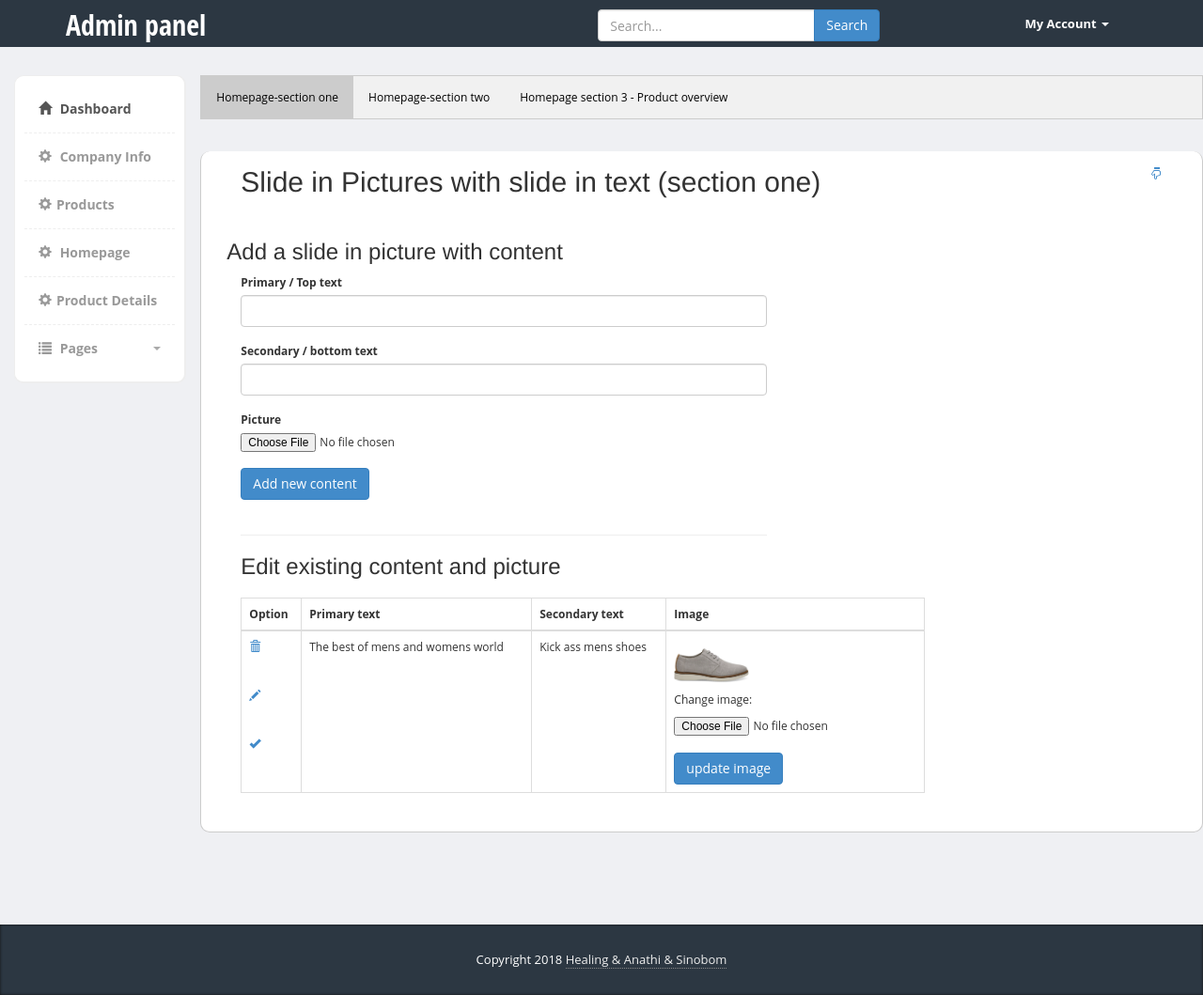
After one commit to HaichH/ont, a PHP site: page /Admin/homepage_edditor.html in a window 1280 px wide. The commit adds this page. Shown: the whole page at 94% size. Run offline with PHP 8.4, Linux system fonts and the light colour scheme.

Commit message:
delivery for anathi

```diff
--- a/Admin/css/styles.css
+++ b/Admin/css/styles.css
@@ -650,3 +650,59 @@ body {
       border-radius:10px;
    }
 }
+/* Style the tab */
+.tab {
+    overflow: hidden;
+    border: 1px solid #ccc;
+    background-color: #f1f1f1;
+}
+
+/* Style the buttons that are used to open the tab content */
+.tab button {
+    background-color: inherit;
+    float: left;
+    border: none;
+    outline: none;
+    cursor: pointer;
+    padding: 14px 16px;
+    transition: 0.3s;
+}
+
+/* Change background color of buttons on hover */
+.tab button:hover {
+    background-color: #ddd;
+}
+
+/* Create an active/current tablink class */
+.tab button.active {
+    background-color: #ccc;
+}
+
+/* Style the tab content */
+.tabcontent {
+    display: none;
+    padding: 6px 12px;
+    border: 1px solid #ccc;
+    border-top: none;
+}
+.tabcontent {
+    animation: fadeEffect 1s; /* Fading effect takes 1 second */
+}
+
+/* Go from zero to full opacity */
+@keyframes fadeEffect {
+    from {opacity: 0;}
+    to {opacity: 1;}
+}
+
+/*#sectionOne{
+    display: none;
+}
+
+#sectionTwo{
+    display: none;
+}
+
+#sectionThree{
+    display: none;
+}*/
--- /dev/null
+++ b/Admin/homepage_edditor.html
@@ -0,0 +1,268 @@
+<!DOCTYPE html>
+<html>
+  <head>
+    <title>Admin Panel</title>
+    <meta name="viewport" content="width=device-width, initial-scale=1.0">
+    <!-- Bootstrap -->
+    <link href="bootstrap/css/bootstrap.min.css" rel="stylesheet">
+    <!-- styles -->
+    <link href="css/styles.css" rel="stylesheet">
+  </head>
+  <body>
+  	<div class="header">
+	     <div class="container">
+	        <div class="row">
+	           <div class="col-md-5">
+	              <!-- Logo -->
+	              <div class="logo">
+	                 <h1><a href="index.html">Admin panel</a></h1>
+	              </div>
+	           </div>
+	           <div class="col-md-5">
+	              <div class="row">
+	                <div class="col-lg-12">
+	                  <div class="input-group form">
+	                       <input type="text" class="form-control" placeholder="Search...">
+	                       <span class="input-group-btn">
+	                         <button class="btn btn-primary" type="button">Search</button>
+	                       </span>
+	                  </div>
+	                </div>
+	              </div>
+	           </div>
+	           <div class="col-md-2">
+	              <div class="navbar navbar-inverse" role="banner">
+	                  <nav class="collapse navbar-collapse bs-navbar-collapse navbar-right" role="navigation">
+	                    <ul class="nav navbar-nav">
+	                      <li class="dropdown">
+	                        <a href="#" class="dropdown-toggle" data-toggle="dropdown">My Account <b class="caret"></b></a>
+	                        <ul class="dropdown-menu animated fadeInUp">
+
+	                          <li><a href="login.html">Logout</a></li>
+	                        </ul>
+	                      </li>
+	                    </ul>
+	                  </nav>
+	              </div>
+	           </div>
+	        </div>
+	     </div>
+	</div>
+
+    <div class="page-content">
+    	<div class="row">
+		  <div class="col-md-2">
+		  	<div class="sidebar content-box" style="display: block;">
+                <ul class="nav">
+                    <!-- Main menu -->
+                    <li class="current"><a href="index.html"><i class="glyphicon glyphicon-home"></i> Dashboard</a></li>
+                    <li><a href="calendar.html"><i class="glyphicon glyphicon-cog"></i> Company Info</a></li>
+                    <li><a href="stats.html"><i class="glyphicon glyphicon-cog"></i>Products</a></li>
+                    <li><a href="tables.html"><i class="glyphicon glyphicon-cog"></i> Homepage</a></li>
+                    <li><a href="buttons.html"><i class="glyphicon glyphicon-cog"></i>Product Details</a></li>
+                    <li class="submenu">
+                         <a href="#">
+                            <i class="glyphicon glyphicon-list"></i> Pages
+                            <span class="caret pull-right"></span>
+                         </a>
+                         <!-- Sub menu -->
+                         <ul>
+                            <li><a href="login.html">Homepage</a></li>
+                            <li><a href="signup.html">Products</a></li>
+                        </ul>
+                    </li>
+                </ul>
+             </div>
+		  </div>
+		  <div class="col-md-10">
+		  	<div class="row">
+                          <div class="tab">
+                            <button class="tablinks" id="defaultOpen" onclick="openCity(event, 'sectionOne')">Homepage-section one</button>
+                            <button class="tablinks" onclick="openCity(event, 'sectionTwo')">Homepage-section two</button>
+                            <button class="tablinks" onclick="openCity(event, 'sectionThree')">Homepage section 3 - Product overview</button>
+                          </div>
+                            <br><br>
+
+                    <div class="content-box-large tabcontent" id="sectionOne">
+                                <div class="panel-heading">
+                                    <div class="panel-title"><h2>Slide in Pictures with slide in text (section one)</h2></div>
+
+                                        <div class="panel-options">
+                                                <a href="#" data-rel="reload"><i class="glyphicon glyphicon-hand-down"></i></a>
+                                        </div>
+                                </div>
+                                <div class="panel-body">
+                                    <h3>Add a slide in picture with content </h3>
+                                    <form>
+
+                                        <div class="col-sm-7"><label>Primary / Top text</label><br><input required class="form-control" type="text" name="prim_text"><br></div>
+
+                                        <div class="col-sm-7"><label>Secondary / bottom text</label><br><input required class="form-control" type="text" name="sec_text"><br></div>
+                                    <div class="col-sm-7"><label>Picture</label>
+                                        <input required type="file" name="slide_pic"> <br></div>
+                                        <div class="col-sm-7"><input type="submit" value="Add new content" class="btn btn-primary"><br><br></div>
+                                    </form><br>
+
+                                    <div class="col-sm-7"><hr><h3>Edit existing content and picture<h3></div>
+                            <div class="col-sm-9"><table class="table table-bordered">
+                              <thead>
+                                <tr>
+                                  <th>Option</th>
+                                  <th>Primary text</th>
+                                  <th>Secondary text</th>
+                                  <th>Image</th>
+                                </tr>
+                              </thead>
+
+                              <tbody>
+                                <tr>
+                                    <td ><a href="#"><span class="glyphicon glyphicon-trash"></span><br><br><br> <span class="glyphicon glyphicon-pencil"></span><br><br><br>
+                                            <span class="glyphicon glyphicon-ok"></span></a></td>
+                                  <td>The best of mens and womens world</td>
+                                  <td>Kick ass mens shoes</td>
+                                  <td><img src="shoe.jpg" alt="shoe" width="80"> <br>
+                                      <p>Change image: </p>
+                                      <form>
+                                          <input type="file" name="section1_img"><br>
+                                          <input type="submit" value="update image" class="btn btn-primary">
+                                      </form>
+                                  </td>
+                                </tr>
+                              </tbody>
+                            </table>
+                            </div>
+                                </div>
+		  	</div>
+                            <br><br>
+
+                            <!-- Section 2 -->
+                             <div class="content-box-large tabcontent" id="sectionTwo">
+                                <div class="panel-heading">
+                                    <div class="panel-title"><h2>Categories with background images</h2></div>
+
+                                        <div class="panel-options">
+                                                <a href="#" data-rel="reload"><i class="glyphicon glyphicon-hand-down"></i></a>
+                                        </div>
+                                </div>
+                                <div class="panel-body">
+                                    <h3>Categories mixed with pictures and descriptive texts </h3>
+                                    <form>
+
+                                        <div class="col-sm-7"><label>Category</label><br>
+                                            <select class="form-control" name="categpry">
+                                                <option>Hello</option>
+                                            </select>
+                                        <br></div>
+
+                                        <div class="col-sm-7"><label>Descriptive text</label><br><input required class="form-control" type="text" name="prim_text"><br></div>
+                                        <div class="col-sm-7"><label>Picture</label>
+                                        <input required type="file" name="slide_pic"> <br></div>
+                                        <div class="col-sm-7"><input type="submit" value="Add new quick links" class="btn btn-primary"><br><br></div>
+                                    </form><br>
+
+                                    <div class="col-sm-7"><hr><h3>Edit existing content and picture<h3></div>
+                                <div class="col-sm-9"><table class="table table-bordered">
+                              <thead>
+                                <tr>
+                                  <th>Option</th>
+                                  <th>Category</th>
+                                  <th>Catchy text</th>
+                                  <th>Image</th>
+                                </tr>
+                              </thead>
+
+                              <tbody>
+                                <tr>
+                                    <td ><a href="#"><span class="glyphicon glyphicon-trash"></span><br><br><br> <span class="glyphicon glyphicon-pencil"></span><br><br><br>
+                                            <span class="glyphicon glyphicon-ok"></span></a></td>
+                                  <td>Shoes</td>
+                                  <td>Quality Mens</td>
+                                  <td><img src="shoe.jpg" alt="shoe" width="80"> <br>
+                                      <p>Change image: </p>
+                                      <form>
+                                          <input type="file" name="section1_img"><br>
+                                          <input type="submit" value="update image" class="btn btn-primary">
+                                      </form>
+                                  </td>
+                                </tr>
+                              </tbody>
+                            </table>
+                                </div>
+                                </div>
+		  	</div>
+
+                            <br><br>
+                            <!-- Section 3 -->
+		  	 <div class="content-box-large tabcontent" id="sectionThree">
+                                <div class="panel-heading">
+                                    <div class="panel-title"><h2>Product Overview section - product </h2></div>
+
+                                        <div class="panel-options">
+                                                <a href="#" data-rel="reload"><i class="glyphicon glyphicon-hand-down"></i></a>
+                                        </div>
+                                </div>
+                                <div class="panel-body">
+                                    <h3>Add a slide in picture with content </h3>
+                                    <form>
+
+                                        <div class="col-sm-7"><label>Primary / Top text</label><br><input required class="form-control" type="text" name="prim_text"><br></div>
+
+                                        <div class="col-sm-7"><label>Secondary / bottom text</label><br><input required class="form-control" type="text" name="sec_text"><br></div>
+                                    <div class="col-sm-7"><label>Picture</label>
+                                        <input required type="file" name="slide_pic"> <br></div>
+                                        <div class="col-sm-7"><input type="submit" value="Add new content" class="btn btn-primary"><br><br></div>
+                                    </form><br>
+
+                                    <div class="col-sm-7"><hr><h3>Edit existing content and picture<h3></div>
+                                <div class="col-sm-9"><table class="table table-bordered">
+                              <thead>
+                                <tr>
+                                  <th>Option</th>
+                                  <th>Category</th>
+                                  <th>Image</th>
+                                </tr>
+                              </thead>
+
+                              <tbody>
+                                <tr>
+                                    <td ><a href="#"><span class="glyphicon glyphicon-trash"></span><br><br><br> <span class="glyphicon glyphicon-pencil"></span><br><br><br>
+                                            <span class="glyphicon glyphicon-ok"></span></a></td>
+                                  <td>Shoe</td>
+
+                                  <td><img src="shoe.jpg" alt="shoe" width="80"> <br>
+                                      <p>Change image: </p>
+                                      <form>
+                                          <input type="file" name="section1_img"><br>
+                                          <input type="submit" value="update image" class="btn btn-primary">
+                                      </form>
+                                  </td>
+                                </tr>
+                              </tbody>
+                            </table>
+                                </div>
+                                </div>
+		  	</div>
+		  </div>
+		</div>
+    </div>
+    </div>
+    <footer>
+         <div class="container">
+
+            <div class="copy text-center">
+               Copyright 2018 <a href='#'>Healing & Anathi & Sinobom</a>
+            </div>
+
+         </div>
+      </footer>
+
+    <!-- jQuery (necessary for Bootstrap's JavaScript plugins) -->
+    <script src="https://code.jquery.com/jquery.js"></script>
+    <!-- Include all compiled plugins (below), or include individual files as needed -->
+    <script src="bootstrap/js/bootstrap.min.js"></script>
+    <script src="js/custom.js"></script>
+    <script>
+   document.getElementById("defaultOpen").click();
+    </script>
+  </body>
+</html>
```
Also changed, not shown: Admin/js/custom.js (+22 -0 lines), Admin/shoe.jpg (added).
